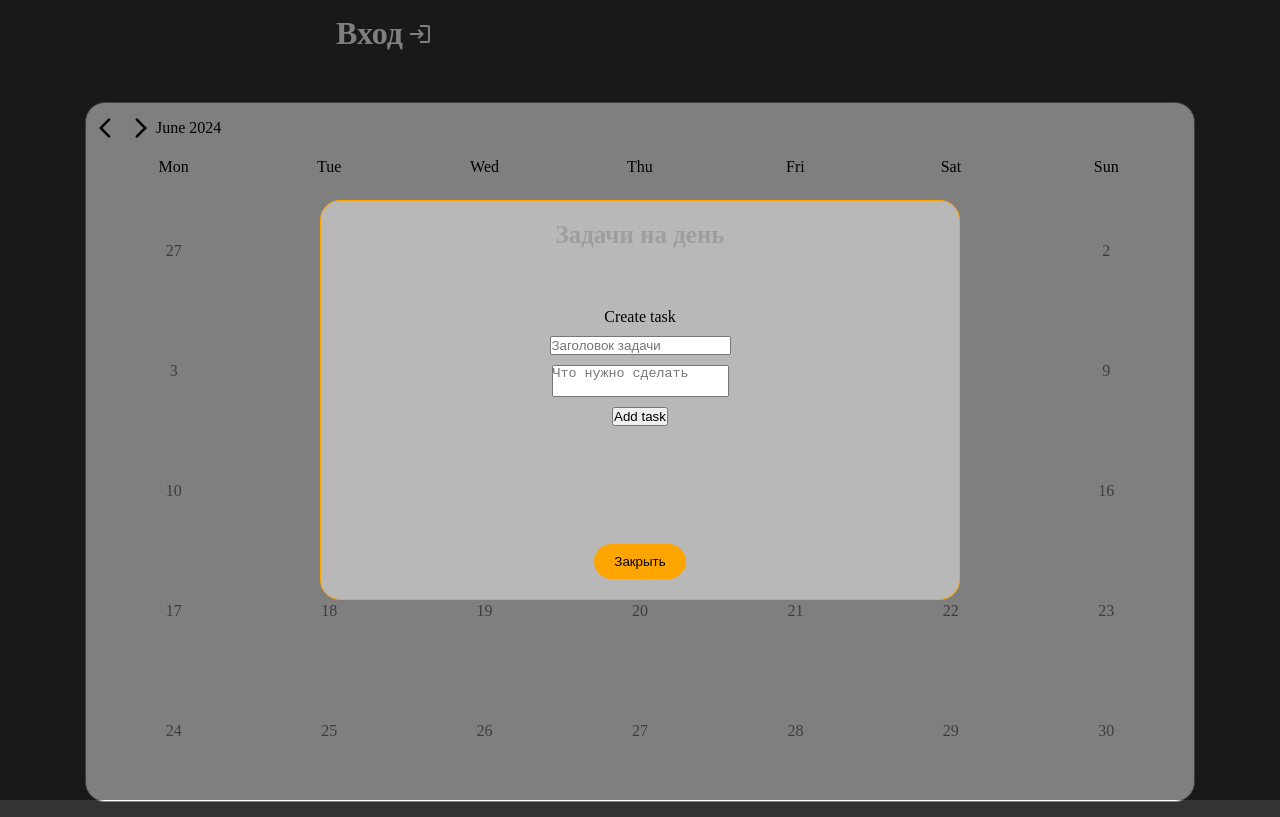
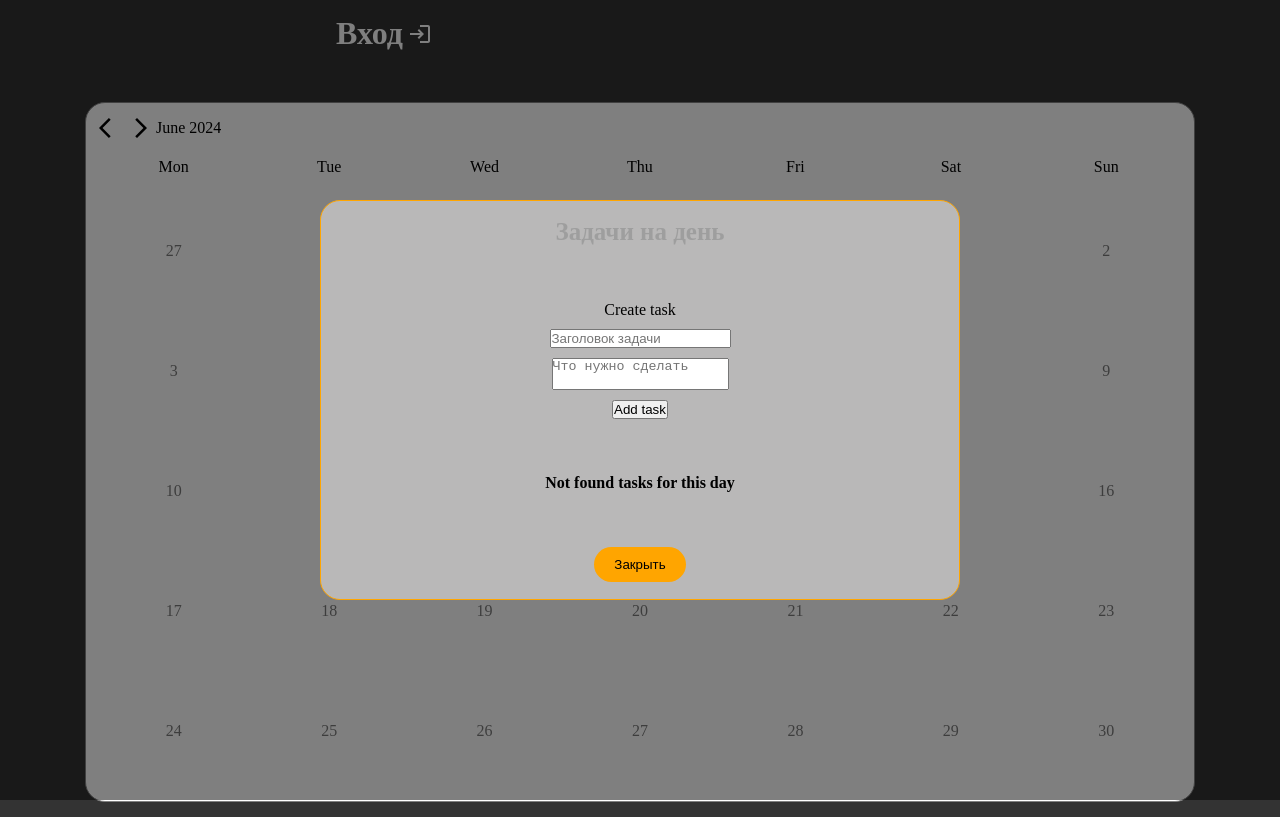
Before and after one commit to Onlaino/AirNet_testTask, a React (Vite) app: page / in a window 1280 px wide. Both pictures are taken after a click on the item "31". Built offline with nearby package versions, Linux system fonts and the light colour scheme; grey boxes are pictures that could not be loaded.

Commit message:
Отображение задач по дням. Возможность добавления, отображения и обновления состояния

```diff
--- a/db.json
+++ b/db.json
@@ -1,91 +1,91 @@
 {
   "users": [
     {
-      "id": "907e61d1-e3e4-42d1-bb58-a989fb084be8",
-      "name": "S",
+      "id": "36c818c7-1139-42bb-8b4f-ecbf5c64f84d",
+      "name": "a",
       "tasks": [
         {
-          "id": "c593ec3d-9a74-4ec0-8819-e75497b2dfb8",
-          "title": "272727",
+          "id": "a690d2a7-5547-4031-9eeb-0be5822d0615",
+          "title": "27",
           "description": "",
-          "date": "6/9/2024, 12:04:48 AM",
+          "date": "2024-05-26T21:00:00.000Z",
           "completed": false
         },
         {
-          "id": "36e4c73c-0af0-4802-863e-67f646baa56b",
-          "title": "272727",
-          "description": "272727",
-          "date": "6/9/2024, 12:07:00 AM",
-          "completed": false
-        }
-      ]
-    },
-    {
-      "id": "a39e54e0-83d9-4ad9-9535-503fd0b18fb5",
-      "name": "V",
-      "tasks": []
-    },
-    {
-      "id": "13478f69-2236-472c-b23c-8591d8e967b2",
-      "name": "М",
-      "tasks": []
-    },
-    {
-      "id": "db3c117f-8ccb-4c19-98e5-f3ff00fdbeb6",
-      "name": "Ы",
-      "tasks": [
-        {
-          "id": "0fb9ffd4-128b-48ac-9f48-cbff303af5af",
-          "title": "27",
-          "description": "27",
-          "date": "6/9/2024, 12:06:47 AM",
+          "id": "0d16e895-572a-4db3-80ba-cb61d9e3d392",
+          "title": "4",
+          "description": "",
+          "date": "2024-06-03T21:00:00.000Z",
           "completed": false
         },
         {
-          "id": "74ef7acb-fc80-4c36-b86b-7814f93a7560",
-          "title": "9",
-          "description": "9",
-          "date": "6/9/2024, 12:06:55 AM",
-          "completed": false
-        }
-      ]
-    },
-    {
-      "id": "18eff169-7eca-4adf-abde-a93b5be45347",
-      "name": "A",
-      "tasks": [
-        {
-          "id": "6cd36d09-f847-4396-9d05-8938e81ac741",
-          "title": "aaa",
+          "id": "ed9fecfc-66a8-44c0-95cf-0ac62e861825",
+          "title": "16",
           "description": "",
-          "date": "6/9/2024, 12:09:04 AM",
+          "date": "2024-06-15T21:00:00.000Z",
           "completed": false
         },
         {
-          "id": "b1688608-9756-44d0-90ff-d0261cd4446d",
-          "title": "aaaa",
+          "id": "a2ee3f77-14cd-45d5-a4f9-5898900ebf94",
+          "title": "16 new",
           "description": "",
-          "date": "6/9/2024, 12:09:44 AM",
+          "date": "2024-06-15T21:00:00.000Z",
           "completed": false
         },
         {
-          "id": "be6a54bb-a74d-4493-8669-0b757c143450",
-          "title": "",
-          "description": "aaa",
-          "date": "6/9/2024, 12:09:48 AM",
+          "id": "8685c816-566f-4ec4-b485-68cdd026d46d",
+          "title": "16 new new ",
+          "description": "",
+          "date": "2024-06-15T21:00:00.000Z",
           "completed": false
-        }
-      ]
-    },
-    {
-      "id": "869431d8-c754-4dfa-94f0-b41e531c0336",
-      "name": "ASd",
-      "tasks": [
+        },
         {
-          "id": "78eb92fa-b224-4cf0-9677-2fcc386a2cbf",
-          "title": "asdfasdfasd",
-          "description": "asd",
-          "date": "6/9/2024, 12:11:59 AM",
+          "id": "2c93d57e-84c0-4bbd-a736-c6efc01cf10b",
+          "title": "27new",
+          "description": "",
+          "date": "2024-05-26T21:00:00.000Z",
+          "completed": false
+        },
+        {
+          "id": "572e3276-350e-4005-9f05-2d0055074ebf",
+          "title": "27newnew",
+          "description": "",
+          "date": "2024-05-26T21:00:00.000Z",
+          "completed": false
+        },
+        {
+          "id": "b16e3b6a-4d5b-4197-b0c3-3bfdb61ed39b",
+          "title": "29",
+          "description": "",
+          "date": "2024-05-28T21:00:00.000Z",
+          "completed": false
+        },
+        {
+          "id": "3f372c41-f9e1-4378-b7b0-0f704d29d244",
+          "title": "28",
+          "description": "",
+          "date": "2024-05-27T21:00:00.000Z",
+          "completed": false
+        },
+        {
+          "id": "bedc9742-8a91-4543-a0c4-3adddf8aabb0",
+          "title": "29new",
+          "description": "",
+          "date": "2024-05-28T21:00:00.000Z",
+          "completed": false
+        },
+        {
+          "id": "645757e3-dc57-452c-b10f-0b9cca6591ec",
+          "title": "31",
+          "description": "",
+          "date": "2024-05-30T21:00:00.000Z",
+          "completed": false
+        },
+        {
+          "id": "c8b9bd47-308a-4e04-b18a-db142d396b73",
+          "title": "31new",
+          "description": "",
+          "date": "2024-05-30T21:00:00.000Z",
           "completed": false
         }
       ]
--- a/src/components/Calendar/Calendar.tsx
+++ b/src/components/Calendar/Calendar.tsx
@@ -1,18 +1,17 @@
 import './Calendar.css'
+import { Day } from '../Day/Day'
 import { months } from '../../utils/calendar.helpers'
+import { useUser } from '../../hooks/useUserContext'
 import { useModal } from '../../hooks/useModal'
 import { WeekDays } from '../WeekDays/WeekDays'
 import { TasksModal } from '../TaskModal/TaskModal'
 import { TypeCalendarDay } from '../../utils/calendar.types'
 import { useEffect, useState } from 'react'
-
 import ArrowBackIosIcon from '@mui/icons-material/ArrowBackIos'
 import ArrowForwardIosIcon from '@mui/icons-material/ArrowForwardIos'
-import { useUser } from '../../hooks/useUserContext'
-import { ITask } from '../../interfaces/tasks.interface'
 
 export const Calendar = () => {
-	const { setIsOpen, setSelectedDay } = useModal()
+	const { setIsOpen, setSelectedDay, tasks } = useModal()
 	const { user } = useUser()
 	const [date, setDate] = useState<Date>(new Date())
 	const [calendar, setCalendar] = useState<TypeCalendarDay[]>([])
@@ -67,16 +66,8 @@ export const Calendar = () => {
 		return calendarDays
 	}
 
-	// calendar Date Mon May 27 2024 00:00:00 GMT+0300 (Moscow Standard Time)
-	// user.tasks 6/8/2024, 10:59:45 PM
-
 	const handleDayClick = async (calendarDay: TypeCalendarDay) => {
-		const nowSelectedDay = new Date(
-			date.getFullYear(),
-			date.getMonth(),
-			calendarDay.day
-		)
-		setSelectedDay(nowSelectedDay)
+		setSelectedDay(calendarDay.day)
 		setIsOpen(true)
 	}
 
@@ -112,15 +103,7 @@ export const Calendar = () => {
 							{item.day.toLocaleString().split(',')[0].split('/')[1]}
 						</span>
 						<div className='calendar__cells-cell-tasks'>
-							{user.tasks
-								.filter(
-									task =>
-										task.date.toLocaleString().split(',')[0].split('/')[1] ===
-										item.day.toLocaleString().split(',')[0].split('/')[1]
-								)
-								.map(task => (
-									<div key={task.id}>{task.title}</div>
-								))}
+							<Day tasks={tasks} date={item.day} />
 						</div>
 					</li>
 				))}
--- /dev/null
+++ b/src/components/Day/Day.tsx
@@ -0,0 +1,23 @@
+import { useEffect, useState } from 'react'
+import './Day.css'
+import { useUser } from '../../hooks/useUserContext'
+
+export const Day = ({ date, tasks }) => {
+	const { user } = useUser()
+	const [dayTasks, setDayTasks] = useState([])
+
+	useEffect(() => {
+		const tasksForDay = tasks.filter(
+			task => task.date.split('T')[0] === date.toISOString().split('T')[0]
+		)
+		setDayTasks(tasksForDay)
+	}, [user.tasks, date, tasks])
+
+	return (
+		<div className='calendar__cells-cell-tasks-length'>
+			{dayTasks.map(t => (
+				<div key={t.id}>{t.title}</div>
+			))}
+		</div>
+	)
+}
--- a/src/components/TaskModal/TaskModal.tsx
+++ b/src/components/TaskModal/TaskModal.tsx
@@ -1,27 +1,40 @@
 import './TaskModal.css'
+import { ITask } from '../../interfaces/tasks.interface'
+import { useUser } from '../../hooks/useUserContext'
 import { useModal } from '../../hooks/useModal'
+import { TaskService } from '../../services/taskService'
+import { v4 as uuidv4 } from 'uuid'
 import { FormEventHandler, useEffect, useState } from 'react'
-import { useUser } from '../../hooks/useUserContext'
-import { TaskService } from '../../services/taskService'
-import { ITask } from '../../interfaces/tasks.interface'
-import { v4 as uuidv4 } from 'uuid'
 
 const taskService = new TaskService()
 
 export const TasksModal = () => {
+	const { selectedDay } = useModal()
+	const [filteredTasks, setFilteredTasks] = useState([])
 	const [formTask, setFormTask] = useState<ITask>({
 		id: '',
 		title: '',
 		description: '',
-		date: new Date().toLocaleString(),
+		date: '',
 		completed: false,
 	})
 	const { isOpen, setIsOpen, setTasks, tasks } = useModal()
-	// tasks
 	const { user } = useUser()
 
 
-	useEffect(() => {}, [tasks])
+	const generateTasksForDay = () => {
+		if (selectedDay) {
+			return tasks.filter(
+				task =>
+					task.date.split('T')[0] === selectedDay.toISOString().split('T')[0]
+			)
+		}
+	}
+	const filterTasks = generateTasksForDay()
+
+	useEffect(() => {
+		setFilteredTasks(filterTasks)
+	}, [tasks, selectedDay, setTasks])
 
 	if (!isOpen) return null
 
@@ -31,7 +44,7 @@ export const TasksModal = () => {
 			alert('Войдите в систему для добавления задач!')
 			return
 		}
-		const newTask = { ...formTask, id: uuidv4() }
+		const newTask = { ...formTask, date: selectedDay, id: uuidv4() }
 
 		try {
 			const userWithAddedTask = await taskService.addTaskByUserId(
@@ -46,7 +59,7 @@ export const TasksModal = () => {
 				id: '',
 				title: '',
 				description: '',
-				date: new Date().toLocaleString(),
+				date: '',
 				completed: false,
 			})
 		} catch (error) {
@@ -81,12 +94,11 @@ export const TasksModal = () => {
 					<button>Add task</button>
 				</form>
 				<div className='modal__content'>
-					{tasks.map(t => (
-						<div key={t.id}>
-							<div>{t.title}</div>
-							<div>{t.description}</div>
-						</div>
-					))}
+					{filteredTasks && filteredTasks.length ? (
+						filteredTasks.map(ft => <div key={ft.id}> {ft.title}</div>)
+					) : (
+						<h4>Not found tasks for this day</h4>
+					)}
 				</div>
 				<div className='modal__footer'>
 					<button onClick={() => setIsOpen(false)}>Закрыть</button>
```
Also changed, not shown: src/components/Day/Day.css (added), src/components/Day/Day.props.ts (added).
